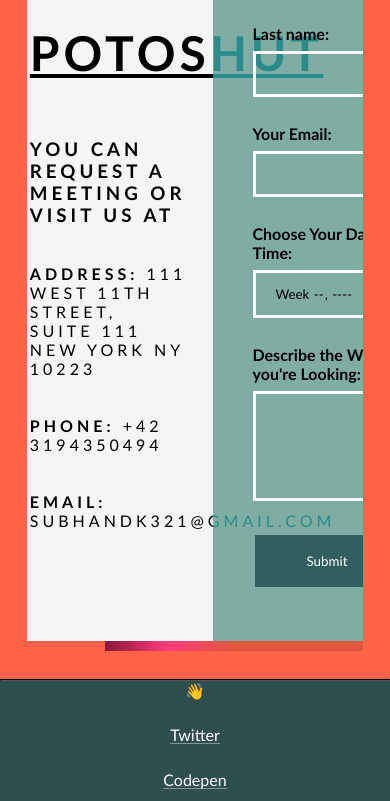
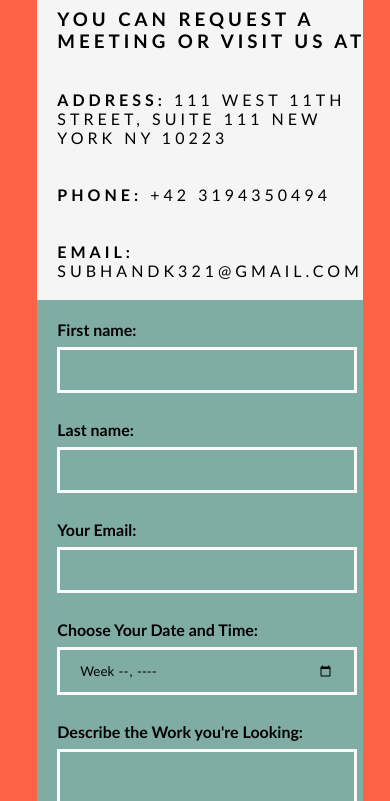
Before and after one commit to CalvinBeast/CalvinBeast.github.io, a plain HTML site: page Contact.html in a window 390 px wide. Shown: the part 695-1496 px from the top of the page. Drawn offline with Linux system fonts and the light colour scheme.

Commit message:
responsive from

```diff
--- a/Contact.css
+++ b/Contact.css
@@ -393,6 +393,21 @@ li:hover ~ li p {
       padding: 8px 9px;
     }
 
+    .card{
+      flex-direction: column;
+      justify-content: center;
+    }
+
+    .add{
+      width: 100%;
+      padding: 20px;
+    }
+
+    .form{
+      width: 100%;
+      padding: 20px;
+    }
+
     .foot {
       display: flex;
       height: fit-content;
```
